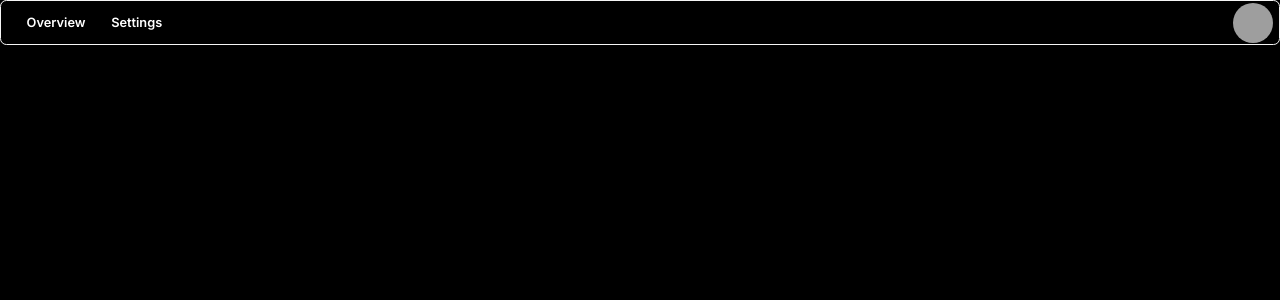
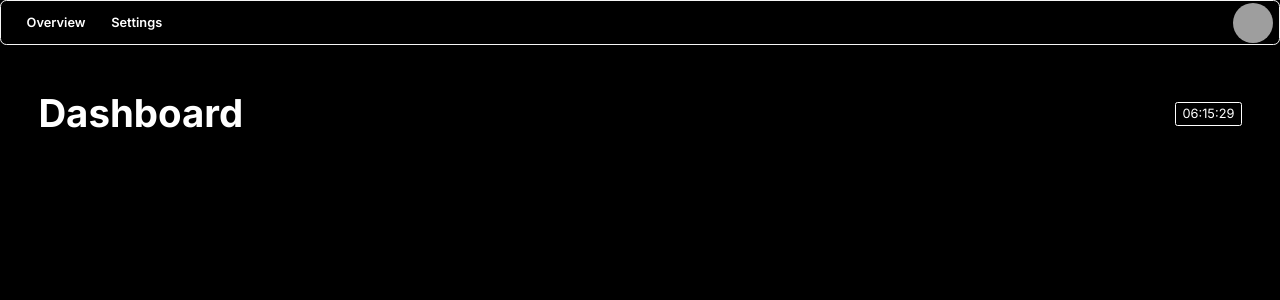
Before and after one commit to shadowctrl/TeleDis, a Next.js app: page / in a window 1280 px wide. Shown: the top 300 px of the page. Built offline with nearby package versions, Linux system fonts and the light colour scheme; grey boxes are pictures that could not be loaded.

Commit message:
Dashboard Init

```diff
--- a/src/app/globals.css
+++ b/src/app/globals.css
@@ -69,3 +69,24 @@ body {
     @apply bg-background text-foreground;
   }
 }
+
+.hero-head {
+  display: flex;
+  justify-content: space-between;
+  align-items: center;
+  padding: 5vh 3vw;
+}
+.hero-title {
+  font-size: 3vw;
+  font-weight: bolder;
+  color: white;
+}
+
+.hero-time {
+  color: white;
+  font-size: 1vw;
+  padding: 0.2vh 0.5vw;
+  border: 1px solid white;
+  width: 5.2vw;
+  border-radius: 0.2vw;
+}
--- a/src/app/page.tsx
+++ b/src/app/page.tsx
@@ -1,3 +1,14 @@
+import Timer from "@/lib/timer";
+
 export default function Home() {
-  return <main></main>;
+  return (
+    <main>
+      <div className="hero-head">
+        <h1 className="hero-title">Dashboard</h1>
+        <h1 className="hero-time">
+          <Timer />
+        </h1>
+      </div>
+    </main>
+  );
 }
--- /dev/null
+++ b/src/lib/timer.tsx
@@ -0,0 +1,18 @@
+"use client";
+import { useState, useEffect } from "react";
+
+const Timer = () => {
+  const [time, setTime] = useState(new Date());
+
+  useEffect(() => {
+    const interval = setInterval(() => {
+      setTime(new Date());
+    }, 1000);
+    return () => clearInterval(interval);
+  }, []);
+  const Time = time.toLocaleTimeString([], { hour12: false });
+
+  return Time;
+};
+
+export default Timer;
```
